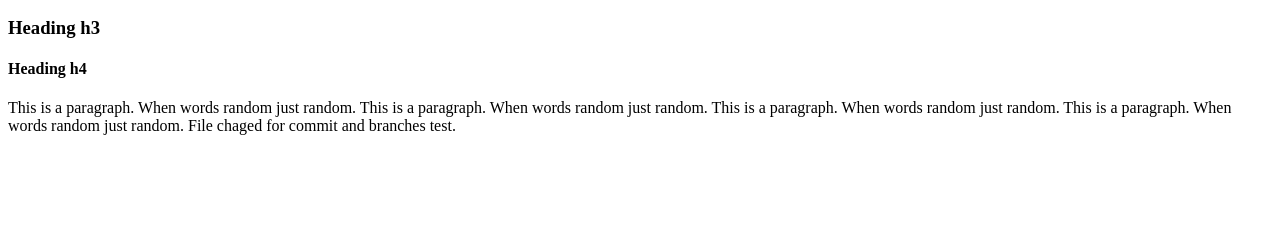
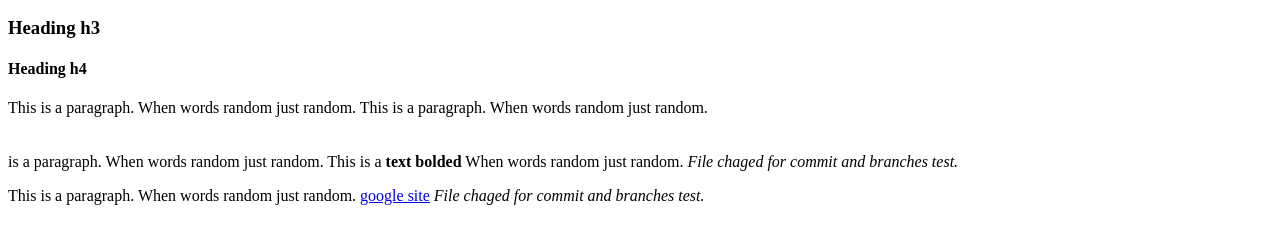
Before and after one commit to Arnon-jra/html_getting_started, a plain HTML site: page index.html in a window 1280 px wide. Shown: the part 110-354 px from the top of the page. Drawn offline with Linux system fonts and the light colour scheme.

Commit message:
Some tags added [issue53]

```diff
--- a/index.html
+++ b/index.html
@@ -17,10 +17,16 @@
     <p>
         This is a paragraph. When words random just random.
         This is a paragraph. When words random just random.
+        <br><br><br> is a paragraph. When words random just random.
+        This is a <strong>text bolded</strong> When words random just random.
+        <em>File chaged for commit and branches test.</em>
+    </p>
+
+    <p>
         This is a paragraph. When words random just random.
-        This is a paragraph. When words random just random.
-        File chaged for commit and branches test.
-    </p>
+        <a href="http://google.com" target="_blank"> google site</a>
+        <em>File chaged for commit and branches test.</em>
+        </p>
 
 </body>
 
```
